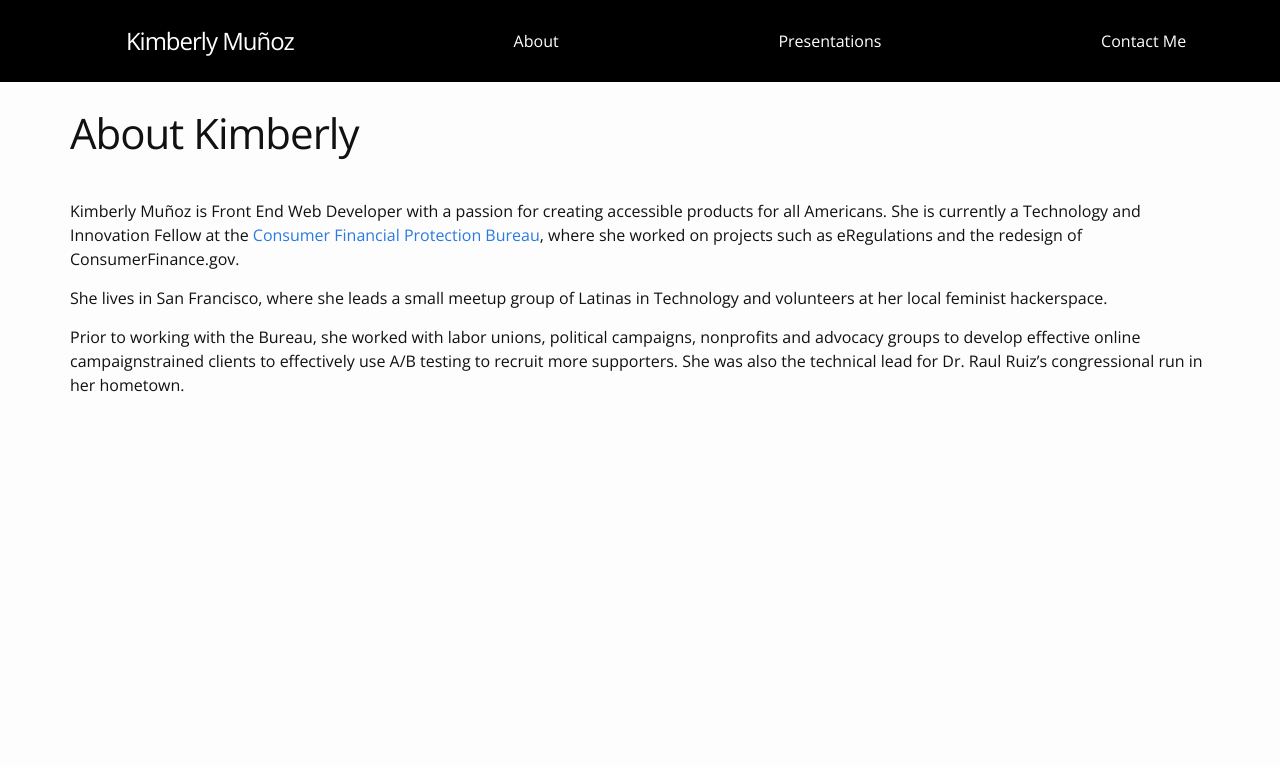
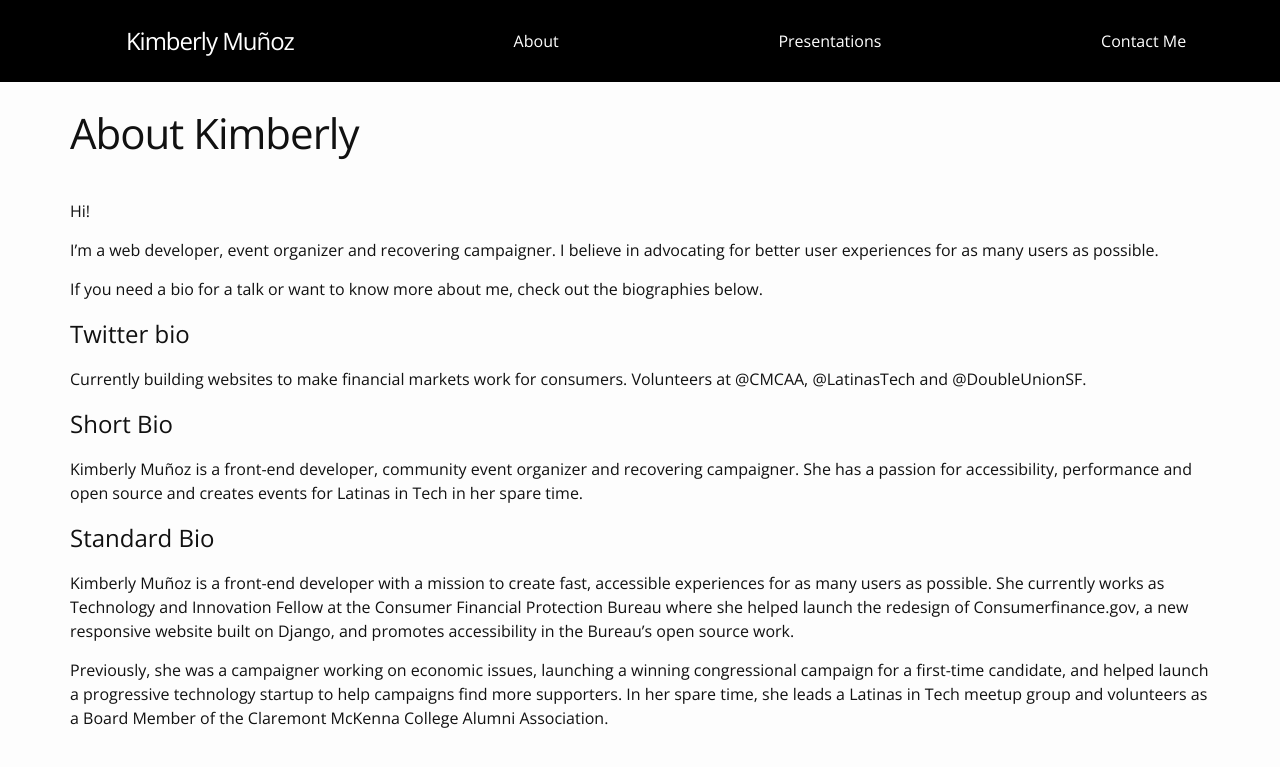
Before and after one commit to KimberlyMunoz/KimberlyMunoz.github.io, a Jekyll site: the page built from about.md, in a window 1280 px wide. Shown: the top 767 px of the page. Built offline with Jekyll 4.4.1, drawn with Linux system fonts in a browser that asks for light colours.

Commit message:
New bios from Write/Speak/Code workshop
I worked on a few new biographies in a conference and taking them for a spin here.

```diff
--- a/about.md
+++ b/about.md
@@ -5,11 +5,25 @@ permalink: /about/
 published: true
 ---
 
-Kimberly Muñoz is Front End Web Developer with a passion for creating accessible products for all Americans.
-She is currently a Technology and Innovation Fellow at the [Consumer Financial Protection Bureau](consumerfinance.gov),
-where she worked on projects such as eRegulations and the redesign of ConsumerFinance.gov.
+Hi!
 
-She lives in San Francisco, where she leads a small meetup group of Latinas in Technology and volunteers at her local feminist hackerspace.
+I'm a web developer, event organizer and recovering campaigner.
+I believe in advocating for better user experiences for as many users as possible.
 
-Prior to working with the Bureau, she worked with labor unions, political campaigns, nonprofits and advocacy groups to develop effective online campaignstrained clients to effectively use A/B testing to recruit more supporters.
-She was also the technical lead for Dr. Raul Ruiz's congressional run in her hometown.
+If you need a bio for a talk or want to know more about me, check out the biographies below.
+
+## Twitter bio
+
+Currently building websites to make financial markets work for consumers. Volunteers at @CMCAA, @LatinasTech and @DoubleUnionSF.
+
+
+## Short Bio
+
+Kimberly Muñoz is a front-end developer, community event organizer and recovering campaigner. She has a passion for accessibility, performance and open source and creates events for Latinas in Tech in her spare time.
+
+
+## Standard Bio
+
+Kimberly Muñoz is a front-end developer with a mission to create fast, accessible experiences for as many users as possible. She currently works as Technology and Innovation Fellow at the Consumer Financial Protection Bureau where she helped launch the redesign of Consumerfinance.gov, a new responsive website built on Django, and promotes accessibility in the Bureau's open source work.
+
+Previously, she was a campaigner working on economic issues, launching a winning congressional campaign for a first-time candidate, and helped launch a progressive technology startup to help campaigns find more supporters. In her spare time, she leads a Latinas in Tech meetup group and volunteers as a Board Member of the Claremont McKenna College Alumni Association.
```
